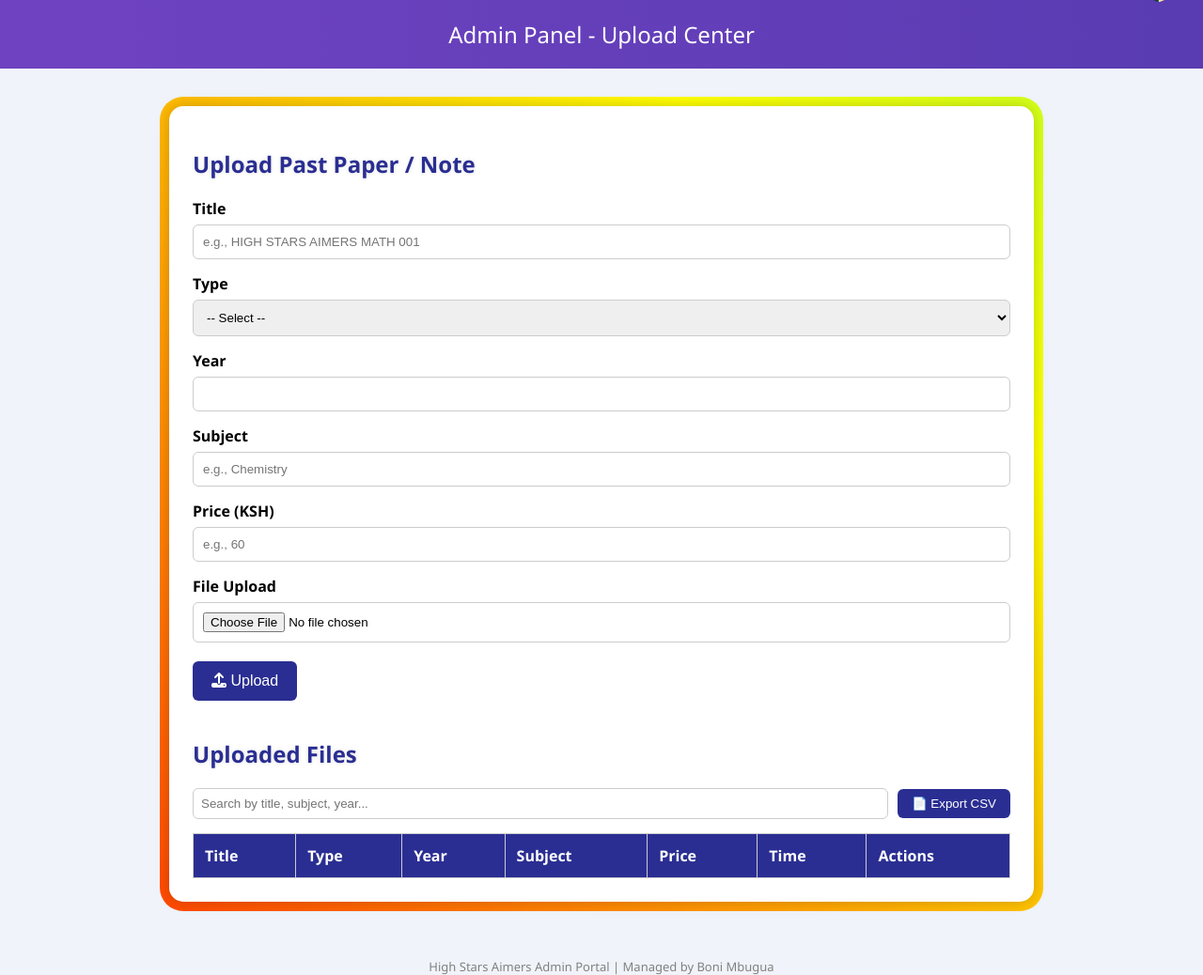
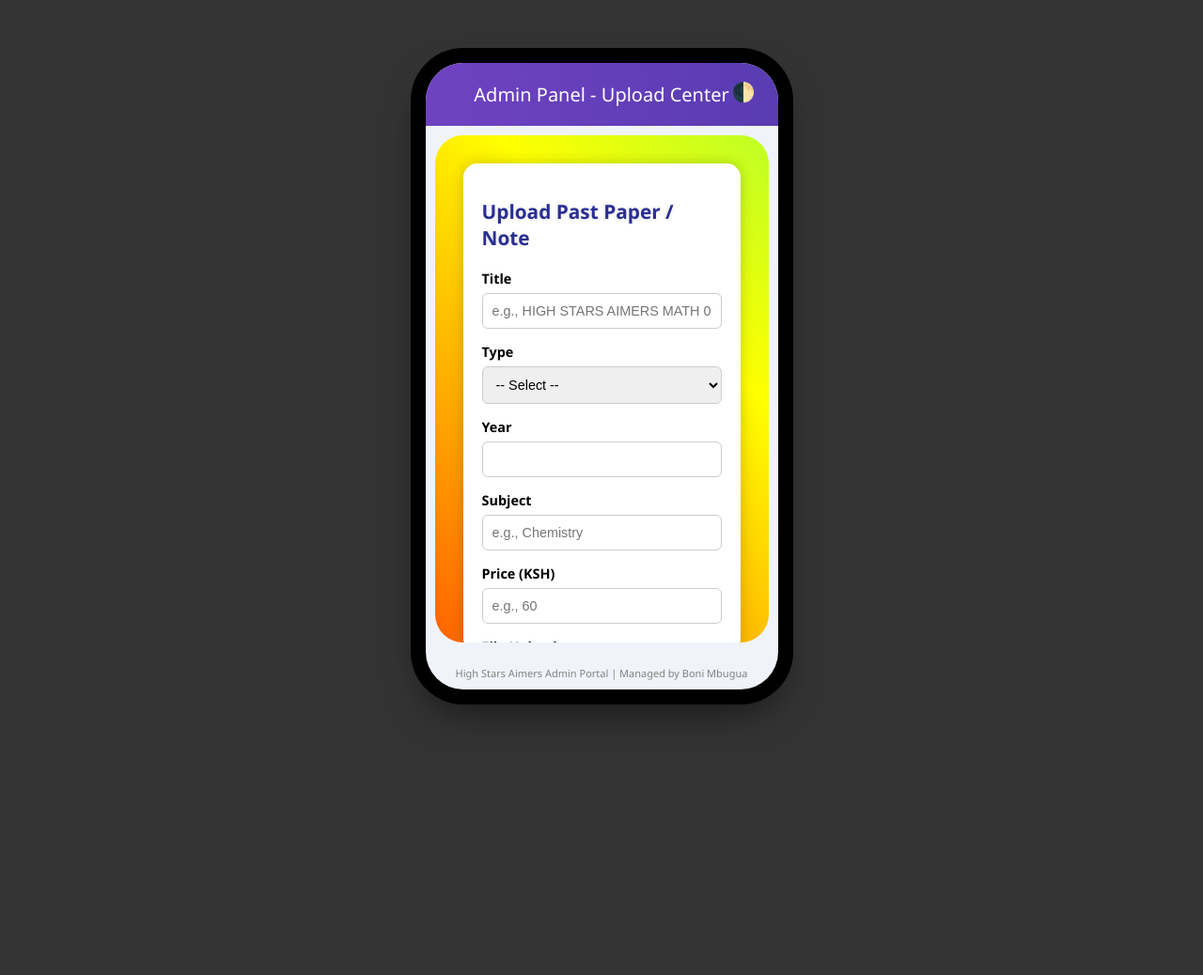
Before and after one commit to boni-ui/HIGH-SATRS--AIMERS, a plain HTML site: page admin_upload.html in a window 1280 px wide. Shown: the whole page at 94% size. After the commit the page ends 800 px from the top, so only its background shows below. Drawn offline with Linux system fonts and the light colour scheme.

Commit message:
Update admin_upload.html

```diff
--- a/admin_upload.html
+++ b/admin_upload.html
@@ -3,20 +3,51 @@
 <head>
   <meta charset="UTF-8" />
   <title>Admin Upload - High Stars Aimers</title>
-  <link rel="stylesheet" href="https://cdnjs.cloudflare.com/ajax/libs/font-awesome/6.4.0/css/all.min.css">
+  <meta name="viewport" content="width=device-width, initial-scale=1, maximum-scale=1, user-scalable=no" />
+  <link rel="stylesheet" href="https://cdnjs.cloudflare.com/ajax/libs/font-awesome/6.4.0/css/all.min.css" />
   <style>
-    body {
+    /* Reset and base */
+    html, body {
       margin: 0;
+      padding: 0;
+      height: 100%;
+      background-color: #333; /* phone background/frame outside */
+      display: flex;
+      justify-content: center;
+      align-items: center;
       font-family: 'Segoe UI', sans-serif;
-      background-color: #f0f4fa;
-      transition: background-color 0.3s, color 0.3s;
     }
     body.dark {
-      background-color: #1e1e2f;
+      background-color: #111;
       color: white;
     }
 
-    /* Animated gradient header */
+    /* Phone screen container */
+    .phone-screen {
+      width: 375px;          /* typical iPhone width */
+      height: 667px;         /* typical iPhone 8 height */
+      background-color: #f0f4fa;
+      border-radius: 40px;
+      box-shadow:
+        0 0 0 16px #000,   /* outer frame border */
+        0 20px 40px rgba(0,0,0,0.6); /* shadow */
+      overflow: hidden;
+      display: flex;
+      flex-direction: column;
+      position: relative;
+    }
+    body.dark .phone-screen {
+      background-color: #1e1e2f;
+      color: white;
+      box-shadow:
+        0 0 0 16px #000,
+        0 20px 40px rgba(0,255,255,0.3);
+    }
+
+    /* Your existing styles are nested inside the phone screen */
+    /* So, slightly adjust body styles to target .phone-screen > * instead */
+
+    /* Header */
     header {
       background: linear-gradient(270deg, #2a2e92, #6f42c1, #2a2e92);
       background-size: 600% 600%;
@@ -24,9 +55,10 @@
       color: white;
       padding: 20px;
       text-align: center;
-      font-size: 24px;
+      font-size: 20px;
       position: relative;
       z-index: 2;
+      user-select: none;
     }
     @keyframes gradientMove {
       0% { background-position: 0% 50%; }
@@ -34,12 +66,12 @@
       100% { background-position: 0% 50%; }
     }
 
-    /* Rainbow gradient border container */
+    /* Rainbow border container with bigger glowing boundary */
     .container-wrapper {
-      max-width: 920px;
-      margin: 30px auto;
-      padding: 10px;
-      border-radius: 25px;
+      flex: 1;
+      margin: 10px;
+      padding: 30px; /* Increased from 10px to 30px */
+      border-radius: 30px; /* Increased from 25px to 30px */
       background: linear-gradient(45deg,
         #ff0000, #ff4500, #ffa500, #ffff00,
         #adff2f, #00ff7f, #00ffff, #0080ff,
@@ -47,6 +79,7 @@
       background-size: 400% 400%;
       animation: rainbowRotate 6s ease infinite;
       position: relative;
+      overflow-y: auto;
     }
 
     @keyframes rainbowRotate {
@@ -59,11 +92,13 @@
 
     .container {
       background: white;
-      padding: 25px;
+      padding: 20px; /* You can keep this or adjust */
       border-radius: 15px;
       box-shadow: 0 0 15px rgba(0,0,0,0.2);
       position: relative;
       z-index: 1;
+      max-height: 100%;
+      overflow-y: auto;
     }
 
     body.dark .container {
@@ -71,20 +106,24 @@
       box-shadow: 0 0 20px rgba(0,255,255,0.3);
     }
 
+    /* Typography */
     h2 {
       color: #2a2e92;
       margin-bottom: 20px;
       text-shadow: 0 0 5px rgba(0,0,0,0.1);
+      font-size: 1.3rem;
     }
     body.dark h2 {
       color: #00e0ff;
       text-shadow: 0 0 10px #00e0ff;
     }
 
+    /* Form */
     form label {
       display: block;
       margin-top: 15px;
       font-weight: bold;
+      font-size: 0.9rem;
     }
     form input,
     form select {
@@ -95,10 +134,12 @@
       border-radius: 6px;
       transition: 0.3s;
       box-sizing: border-box;
+      font-size: 0.9rem;
     }
     form input:focus, form select:focus {
       border-color: #2a2e92;
       box-shadow: 0 0 8px #2a2e92;
+      outline: none;
     }
     form button {
       margin-top: 20px;
@@ -106,10 +147,14 @@
       color: white;
       border: none;
       padding: 12px 20px;
-      font-size: 16px;
+      font-size: 1rem;
       border-radius: 6px;
       cursor: pointer;
       transition: 0.3s;
+      display: flex;
+      align-items: center;
+      justify-content: center;
+      gap: 8px;
     }
     form button:hover {
       background-color: #1e2070;
@@ -117,50 +162,10 @@
       transform: scale(1.05);
     }
 
+    /* Uploads section */
     .uploads {
-      margin-top: 40px;
-    }
-    table {
-      width: 100%;
-      border-collapse: collapse;
-      margin-top: 15px;
-    }
-    th, td {
-      padding: 12px;
-      border: 1px solid #ccc;
-      text-align: left;
-    }
-    th {
-      background-color: #2a2e92;
-      color: white;
-      cursor: pointer;
-    }
-    tr {
-      opacity: 0;
-      animation: fadeIn 0.6s forwards;
-    }
-    @keyframes fadeIn {
-      to { opacity: 1; }
-    }
-    .success-message {
-      color: green;
-      margin-top: 10px;
-    }
-    .footer-note {
-      margin-top: 50px;
-      font-size: 13px;
-      color: gray;
-      text-align: center;
-    }
-    .action-btns i {
-      margin-right: 8px;
-      cursor: pointer;
-      transition: 0.3s;
-    }
-    .action-btns i:hover {
-      color: #00e0ff;
-      text-shadow: 0 0 10px #00e0ff;
-      transform: scale(1.2);
+      margin-top: 30px;
+      font-size: 0.9rem;
     }
     .top-bar {
       display: flex;
@@ -174,6 +179,7 @@
       flex: 1;
       border-radius: 6px;
       border: 1px solid #ccc;
+      font-size: 0.9rem;
     }
     .top-bar button {
       background: #2a2e92;
@@ -184,47 +190,95 @@
       cursor: pointer;
       transition: 0.3s;
       white-space: nowrap;
+      font-size: 0.9rem;
     }
     .top-bar button:hover {
       background: #1e2070;
       box-shadow: 0 0 10px #2a2e92;
     }
+
+    /* Table styling */
+    table {
+      width: 100%;
+      border-collapse: collapse;
+      margin-top: 10px;
+      font-size: 0.85rem;
+      table-layout: fixed;
+      word-wrap: break-word;
+    }
+    th, td {
+      padding: 8px;
+      border: 1px solid #ccc;
+      text-align: left;
+      vertical-align: middle;
+    }
+    th {
+      background-color: #2a2e92;
+      color: white;
+      cursor: pointer;
+      user-select: none;
+    }
+    tr {
+      opacity: 0;
+      animation: fadeIn 0.6s forwards;
+    }
+    @keyframes fadeIn {
+      to { opacity: 1; }
+    }
+
+    .success-message {
+      color: green;
+      margin-top: 10px;
+      font-size: 0.9rem;
+    }
+    .footer-note {
+      margin: 15px 0 10px 0;
+      font-size: 11px;
+      color: gray;
+      text-align: center;
+      user-select: none;
+    }
+    .action-btns i {
+      margin-right: 8px;
+      cursor: pointer;
+      transition: 0.3s;
+    }
+    .action-btns i:hover {
+      color: #00e0ff;
+      text-shadow: 0 0 10px #00e0ff;
+      transform: scale(1.2);
+    }
+
+    /* Dark mode toggle button */
     .dark-toggle {
-      float: right;
-      margin-top: -40px;
-      margin-right: 10px;
+      position: absolute;
+      top: 18px;
+      right: 18px;
       background: transparent;
       border: none;
-      font-size: 18px;
+      font-size: 20px;
       cursor: pointer;
       color: white;
       transition: 0.3s;
+      user-select: none;
     }
     .dark-toggle:hover {
       transform: rotate(20deg);
       color: #00e0ff;
     }
 
-    /* Responsive adjustments */
-    @media (max-width: 768px) {
-      .container-wrapper {
-        margin: 15px;
-        padding: 8px;
+    /* Scrollbar for container-wrapper */
+    .container-wrapper::-webkit-scrollbar {
+      width: 6px;
     }
-      .container {
-        padding: 20px;
-      }
-      .top-bar {
-        flex-direction: column;
-        gap: 10px;
-      }
-      .top-bar input {
-        width: 100%;
-      }
+    .container-wrapper::-webkit-scrollbar-thumb {
+      background-color: rgba(42,46,146,0.5);
+      border-radius: 3px;
     }
   </style>
 </head>
 <body>
+  <div class="phone-screen">
     <header>
       Admin Panel - Upload Center
       <button class="dark-toggle" onclick="toggleDarkMode()">🌓</button>
@@ -235,7 +289,7 @@
         <h2>Upload Past Paper / Note</h2>
         <form id="uploadForm" onsubmit="return handleUpload(event)">
           <label for="title">Title</label>
-        <input type="text" id="title" required placeholder="e.g., HIGH STARS AIMERS MATH 001">
+          <input type="text" id="title" required placeholder="e.g., HIGH STARS AIMERS MATH 001" />
 
           <label for="type">Type</label>
           <select id="type" required>
@@ -245,16 +299,16 @@
           </select>
 
           <label for="year">Year</label>
-        <input type="number" id="year" min="2010" max="2025" required>
+          <input type="number" id="year" min="2010" max="2025" required />
 
           <label for="subject">Subject</label>
-        <input type="text" id="subject" required placeholder="e.g., Chemistry">
+          <input type="text" id="subject" required placeholder="e.g., Chemistry" />
 
           <label for="price">Price (KSH)</label>
-        <input type="number" id="price" required min="0" placeholder="e.g., 60">
+          <input type="number" id="price" required min="0" placeholder="e.g., 60" />
 
           <label for="file">File Upload</label>
-        <input type="file" id="file" required>
+          <input type="file" id="file" required />
 
           <button type="submit"><i class="fas fa-upload"></i> Upload</button>
           <div class="success-message" id="successMsg"></div>
@@ -263,7 +317,12 @@
         <div class="uploads">
           <h2>Uploaded Files</h2>
           <div class="top-bar">
-          <input type="text" id="search" onkeyup="filterUploads()" placeholder="Search by title, subject, year...">
+            <input
+              type="text"
+              id="search"
+              onkeyup="filterUploads()"
+              placeholder="Search by title, subject, year..."
+            />
             <button onclick="exportToCSV()">📄 Export CSV</button>
           </div>
           <table id="uploadTable">
@@ -287,6 +346,7 @@
     <div class="footer-note">
       High Stars Aimers Admin Portal | Managed by Boni Mbugua
     </div>
+  </div>
 
   <script>
     function handleUpload(event) {
@@ -307,6 +367,7 @@
       displayUploads();
       document.getElementById("uploadForm").reset();
       document.getElementById("successMsg").textContent = "Upload successful!";
+      setTimeout(() => (document.getElementById("successMsg").textContent = ""), 3000);
     }
 
     function displayUploads() {
@@ -363,7 +424,7 @@
     function filterUploads() {
       const input = document.getElementById("search").value.toLowerCase();
       const rows = document.querySelectorAll("#uploadTable tbody tr");
-      rows.forEach(row => {
+      rows.forEach((row) => {
         row.style.display = row.innerText.toLowerCase().includes(input) ? "" : "none";
       });
     }
@@ -371,14 +432,16 @@
     function sortTable(colIndex) {
       const table = document.getElementById("uploadTable");
       const rows = Array.from(table.rows).slice(1);
-      const sorted = rows.sort((a, b) => a.cells[colIndex].innerText.localeCompare(b.cells[colIndex].innerText));
+      const sorted = rows.sort((a, b) =>
+        a.cells[colIndex].innerText.localeCompare(b.cells[colIndex].innerText)
+      );
       table.tBodies[0].append(...sorted);
     }
 
     function exportToCSV() {
       const uploads = JSON.parse(localStorage.getItem("uploads") || "[]");
       let csv = "Title,Type,Year,Subject,Price,Time\n";
-      uploads.forEach(u => {
+      uploads.forEach((u) => {
         csv += `${u.title},${u.type},${u.year},${u.subject},${u.price},${u.time}\n`;
       });
       const blob = new Blob([csv], { type: "text/csv" });
```
Lines whose indentation alone changed are shown as unchanged.
